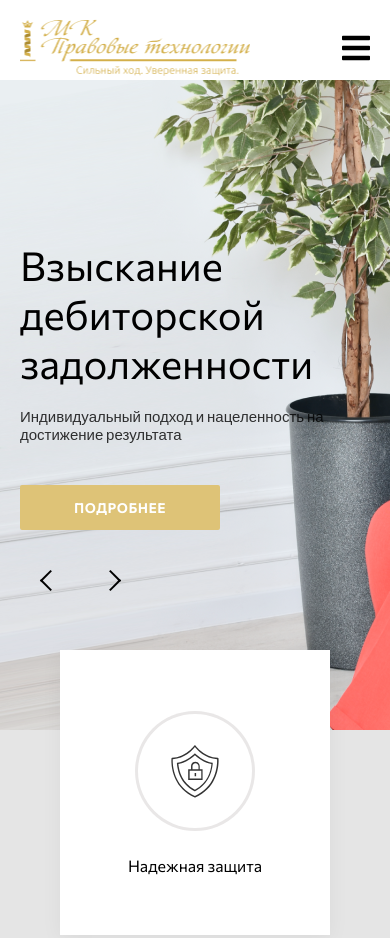
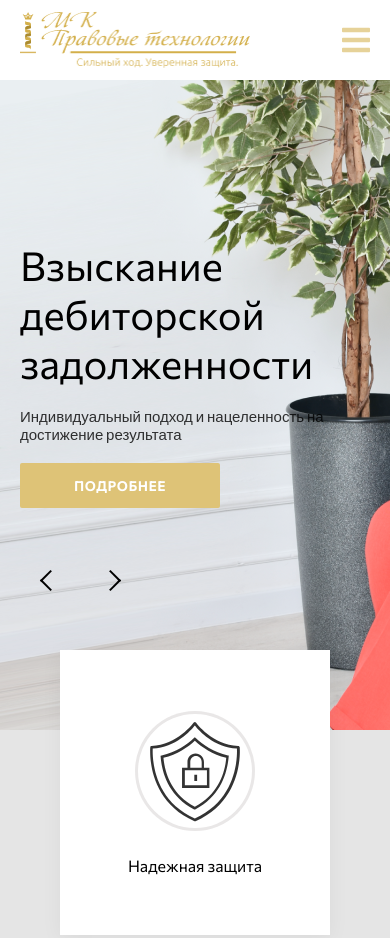
Before and after one commit to paxom4ik4/testTask, a plain HTML site: page index.html in a window 390 px wide. Shown: the top 938 px of the page. Drawn offline with Linux system fonts and the light colour scheme.

Commit message:
feat: some files added

```diff
--- a/scripts/index.js
+++ b/scripts/index.js
@@ -46,7 +46,6 @@ const sliderContentHeading = document.querySelector('.slider-content-heading');
 const sliderContentText = document.querySelector('.slider-content-text');
 
 let currentSlide = 0;
-
 const sliderSwitch = (currentSlide = 0) => {
     sliderContentText.classList.add('loyal-text');
     sliderContentHeading.classList.add('loyal-text');
--- a/styles/index.scss
+++ b/styles/index.scss
@@ -122,7 +122,6 @@ body {
 @media (max-width: 920px) {
   .header {
     padding: 0 20px;
-
     .wrapper {
       .upper-header {
         .language-switcher-container {
@@ -168,6 +167,7 @@ body {
     }
     .burger-menu {
       i {
+        color: rgba(222, 195, 119, 0.75);
         font-size: 2em;
       }
     }
@@ -215,6 +215,9 @@ body {
     }
   }
 }
+.header .wrapper .lower-header {
+  margin: 0;
+}
 .close-menu {
   transition: 0.5s ease-in;
   opacity: 0;
@@ -237,6 +240,8 @@ body {
   height: 650px;
   transition: 0.35s ease-in;
   background: url(../assets/imgs/slider/main-slider-0.png);
+  background-repeat: no-repeat;
+  background-position: center;
   .wrapper {
     .main-slider-content {
       margin-top: 160px;
@@ -314,6 +319,10 @@ body {
     padding: 0 20px;
     background-position: center;
   }
+  .main-slider .wrapper .main-slider-content .slider-content-button {
+    position: static;
+    margin-top: 20px;
+  }
 }
 @media (max-width: 600px) {
   .main-slider {
@@ -340,6 +349,7 @@ body {
     }
   }
 }
+
 .advantages {
   bottom: -190px;
   position: absolute;
@@ -1287,7 +1297,15 @@ body {
     }
   }
 }
+@media (max-width: 760px) {
+  .about-break {
+    margin-top: 0;
+  }
+}
 @media (max-width: 600px) {
+  .about-break {
+    height: 100px;
+  }
   .about .about-header .about-header-item {
     padding: 0;
   }
@@ -1495,6 +1513,7 @@ body {
 }
 @media (max-width: 940px) {
   .services {
+    margin-top: 0;
     .services-header {
       text-align: center;
     }
@@ -2567,3 +2586,12 @@ body {
     text-align: center;
   }
 }
+@media (max-width: 720px) {
+  .main-slider {
+    background-size: cover !important;
+  }
+  div {
+    background-repeat: no-repeat !important;
+    background-size: 100% !important;
+  }
+}
```
Also changed, not shown: assets/imgs/principles/slide1.png (added), assets/imgs/principles/slide2.png (added), assets/imgs/principles/slide3.png (added), assets/imgs/principles/slide4.png (added), styles/index.css, 1 other file.
